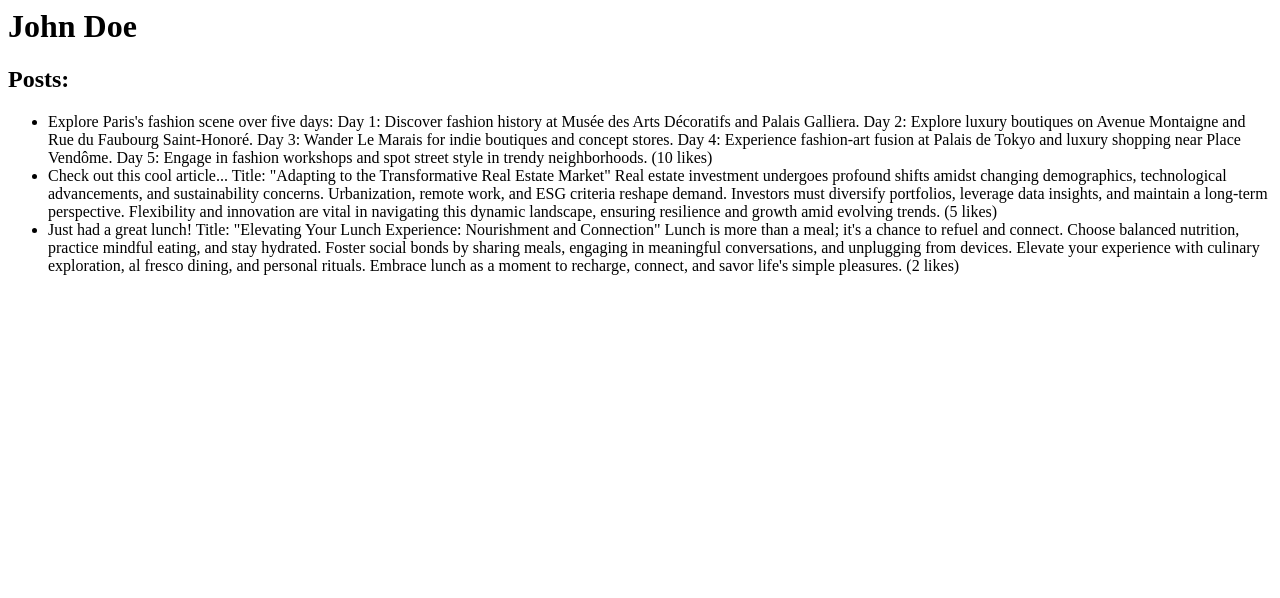
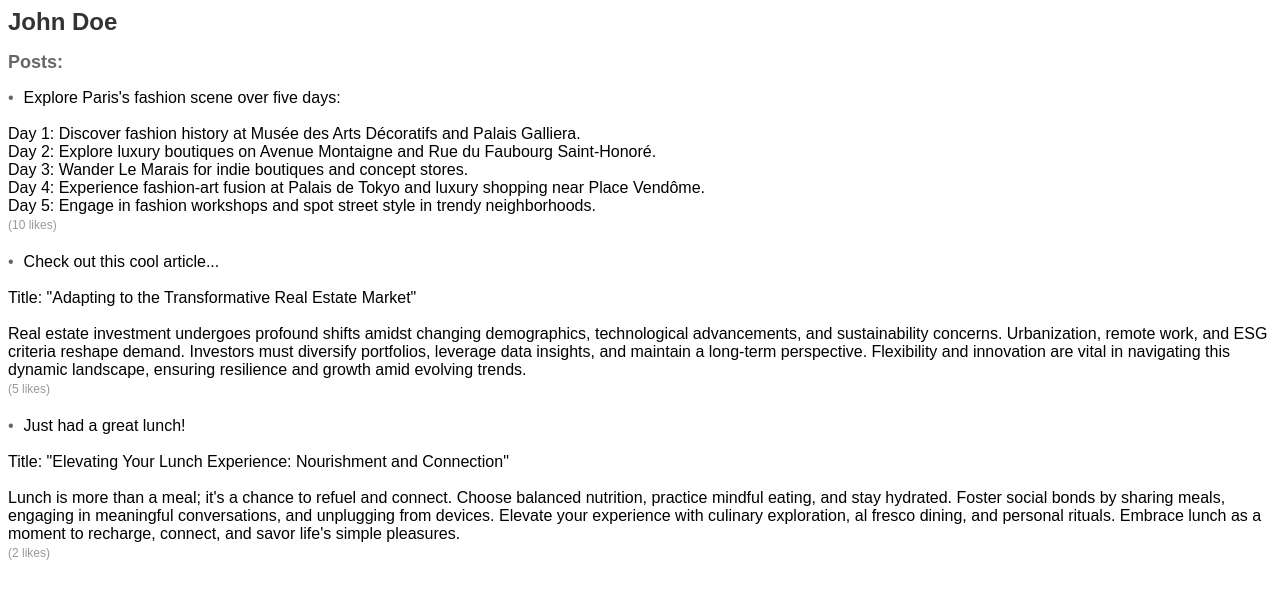
Before and after one commit to Willizberc/XML_Project, a plain HTML site: page index.html in a window 1280 px wide. Drawn offline with Linux system fonts and the light colour scheme.

Commit message:
xml midsem project

```diff
--- a/index.html
+++ b/index.html
@@ -1,34 +1,84 @@
 <html>
+   <head>
+      <style>
+         body {
+            font-family: Arial, sans-serif;
+         }
+         h1 {
+            color: #333;
+            font-size: 24px;
+            font-weight: bold;
+         }
+         h2 {
+            color: #666;
+            font-size: 18px;
+            font-weight: bold;
+         }
+         ul {
+            list-style-type: none;
+            padding: 0;
+         }
+         li {
+            margin-bottom: 20px;
+         }
+         li::before {
+            content: "•";
+            color: #666;
+            margin-right: 10px;
+         }
+         .likes {
+            color: #999;
+            font-size: 12px;
+         }
+      </style>
+   </head>
    <body>
       <h1>John Doe</h1>
       <h2>Posts:</h2>
       <ul>
          <li>Explore Paris's fashion scene over five days:
-
+            <br>
+            <br>
             Day 1: Discover fashion history at Musée des Arts Décoratifs and Palais Galliera.
+            <br>
             Day 2: Explore luxury boutiques on Avenue Montaigne and Rue du Faubourg Saint-Honoré.
+            <br>
             Day 3: Wander Le Marais for indie boutiques and concept stores.
+            <br>
             Day 4: Experience fashion-art fusion at Palais de Tokyo and luxury shopping near Place Vendôme.
+            <br>
             Day 5: Engage in fashion workshops and spot street style in trendy neighborhoods.
-                 (10 likes)</li>
+            <br>
+            <span class="likes">(10 likes)</span>
+         </li>
          <li>Check out this cool article...
+            <br>
+            <br>
             Title: "Adapting to the Transformative Real Estate Market"
-
+            <br>
+            <br>
             Real estate investment undergoes profound shifts amidst changing demographics,
             technological advancements, and sustainability concerns. Urbanization, remote work,
             and ESG criteria reshape demand. Investors must diversify portfolios, leverage data
             insights, and maintain a long-term perspective. Flexibility and innovation are vital
             in navigating this dynamic landscape, ensuring resilience and growth amid evolving trends.
-                 (5 likes)</li>
+            <br>
+            <span class="likes">(5 likes)</span>
+         </li>
          <li>Just had a great lunch!
+            <br>
+            <br>
             Title: "Elevating Your Lunch Experience: Nourishment and Connection"
-
+            <br>
+            <br>
             Lunch is more than a meal; it's a chance to refuel and connect. Choose balanced nutrition,
             practice mindful eating, and stay hydrated. Foster social bonds by sharing meals, engaging
             in meaningful conversations, and unplugging from devices. Elevate your experience with culinary
             exploration, al fresco dining, and personal rituals. Embrace lunch as a moment to recharge,
             connect, and savor life's simple pleasures.
-                 (2 likes)</li>
+            <br>
+            <span class="likes">(2 likes)</span>
+         </li>
       </ul>
    </body>
 </html>
```
Lines whose indentation alone changed are shown as unchanged.
